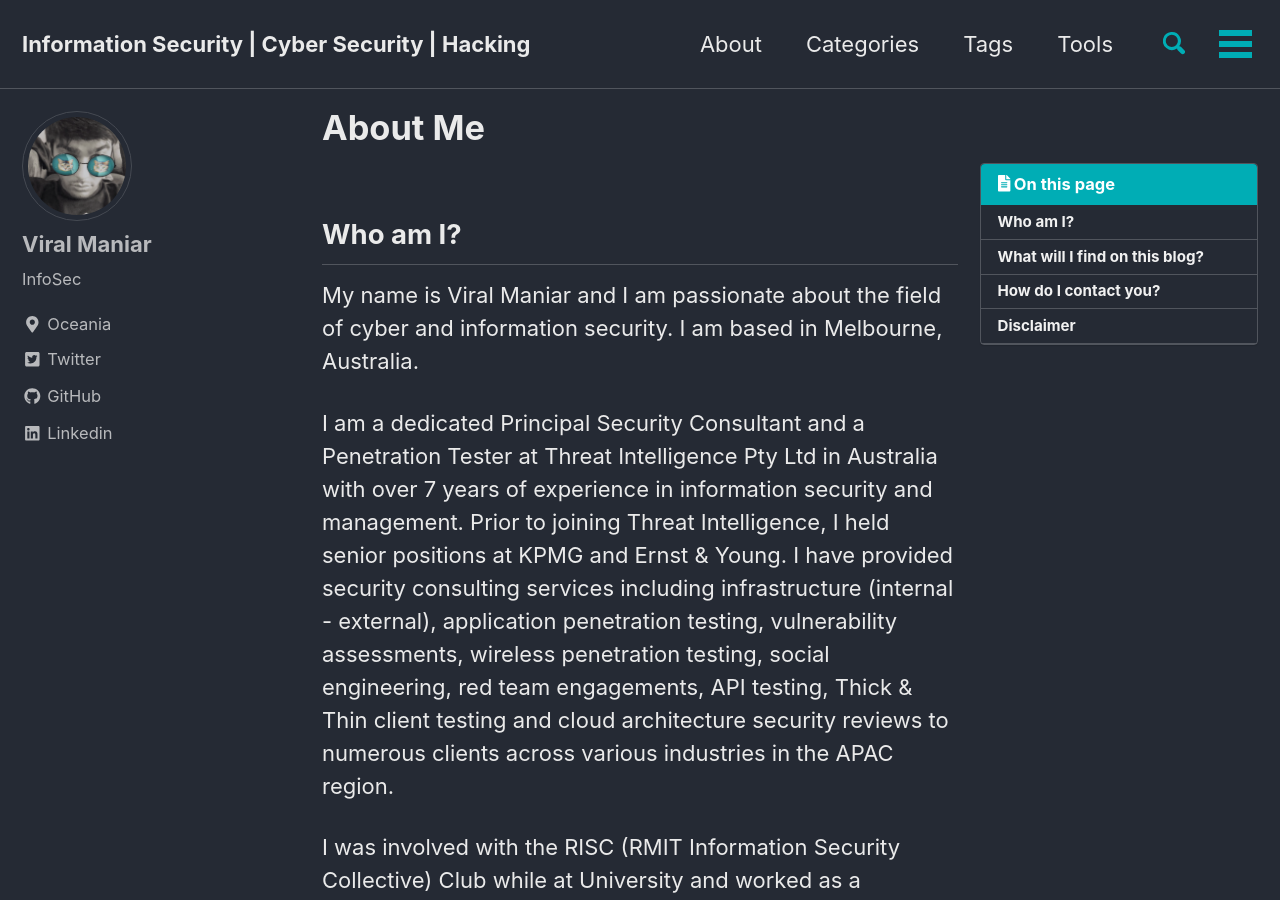
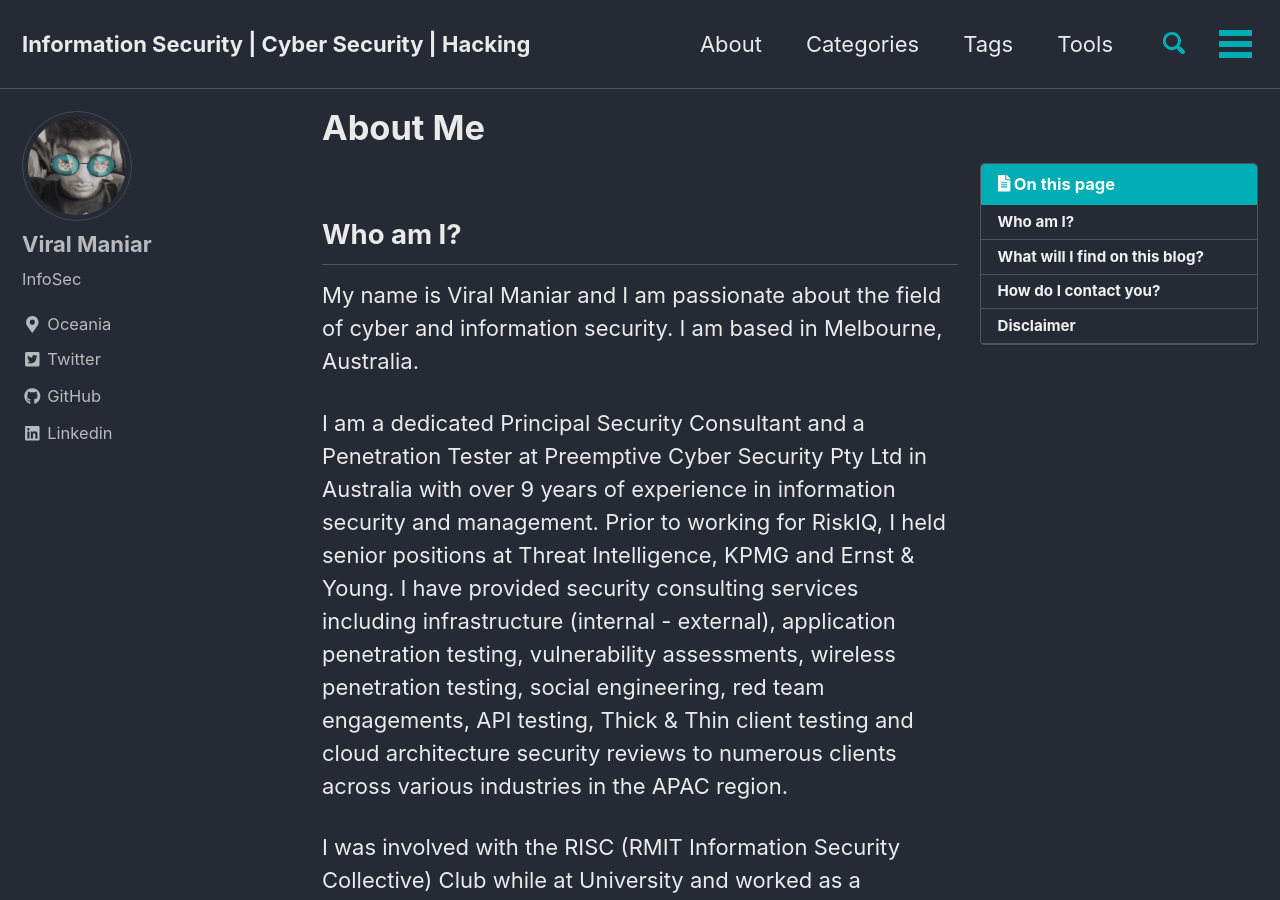
Before and after one commit to Viralmaniar/viralmaniar.github.io, a Jekyll site: the page built from _pages/about.md, in a window 1280 px wide and 900 px high. Built offline with Jekyll 4.4.1, drawn with Linux system fonts in a browser that asks for light colours; cached includes are drawn as plain includes; nearby versions of some CDN libraries; some of the changed text lies outside the part shown.

Commit message:
Update about.md

```diff
--- a/_pages/about.md
+++ b/_pages/about.md
@@ -11,7 +11,7 @@ toc_sticky: true
 
 My name is Viral Maniar and I am passionate about the field of cyber and information security. I am based in Melbourne, Australia.
 
-I am a dedicated Principal Security Consultant and a Penetration Tester at Threat Intelligence Pty Ltd in Australia with over 7 years of experience in information security and management. Prior to joining Threat Intelligence, I held senior positions at KPMG and Ernst & Young. I have provided security consulting services including infrastructure (internal - external), application penetration testing, vulnerability assessments, wireless penetration testing, social engineering, red team engagements, API testing, Thick & Thin client testing and cloud architecture security reviews to numerous clients across various industries in the APAC region.
+I am a dedicated Principal Security Consultant and a Penetration Tester at Preemptive Cyber Security Pty Ltd in Australia with over 9 years of experience in information security and management. Prior to working for RiskIQ, I held senior positions at Threat Intelligence, KPMG and Ernst & Young. I have provided security consulting services including infrastructure (internal - external), application penetration testing, vulnerability assessments, wireless penetration testing, social engineering, red team engagements, API testing, Thick & Thin client testing and cloud architecture security reviews to numerous clients across various industries in the APAC region.
 
 I was involved with the RISC (RMIT Information Security Collective) Club while at University and worked as a Developer for firewall security at Biarri Networks where I developed a visualisation algorithm to solve the issue of firewall rules management.
 
```
Also changed, not shown: other parts of _pages/about.md (+1 -1 lines).
